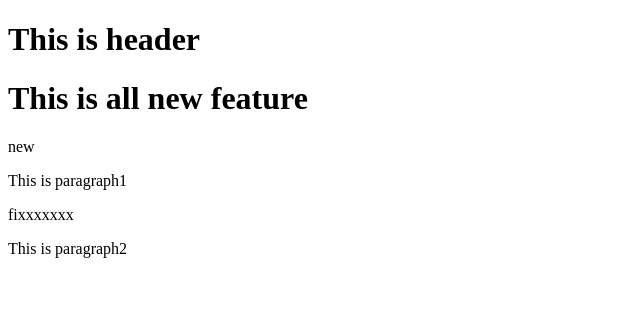
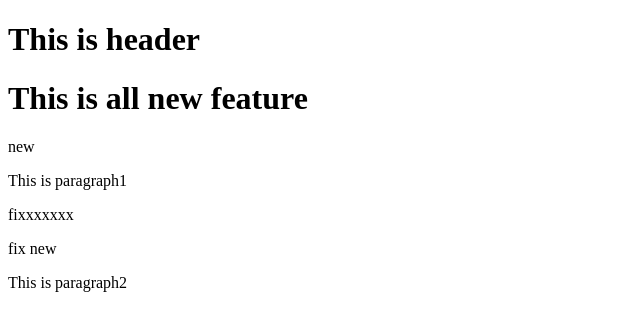
Before and after one commit to avocado234/sample_git2, a plain HTML site: page index.html in a window 1280 px wide. Shown: the whole page, without its empty margins (0-640 px from the left). Drawn offline with Linux system fonts and the light colour scheme.

Commit message:
Fix new #2

```diff
--- a/index.html
+++ b/index.html
@@ -7,5 +7,6 @@
 <p>new</p>
 <p>This is paragraph1</p>
 <p>fixxxxxxx</p>
+<p>fix new</p>
 <p>This is paragraph2</p>
 </body>
```
